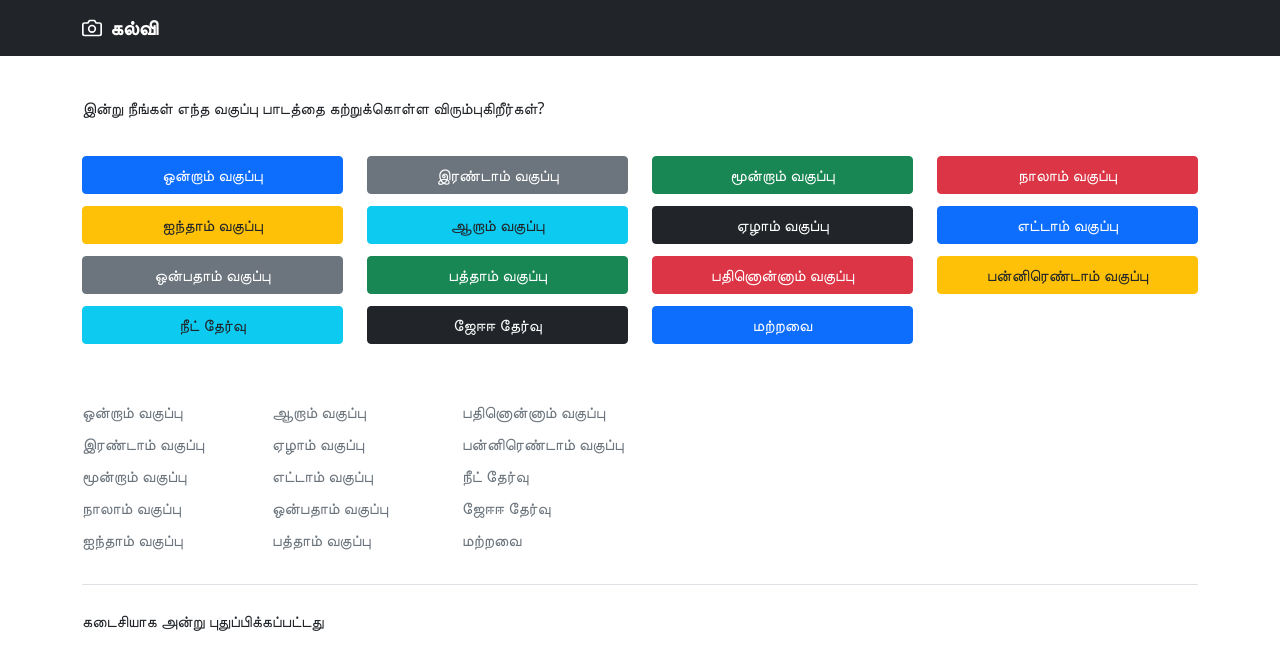
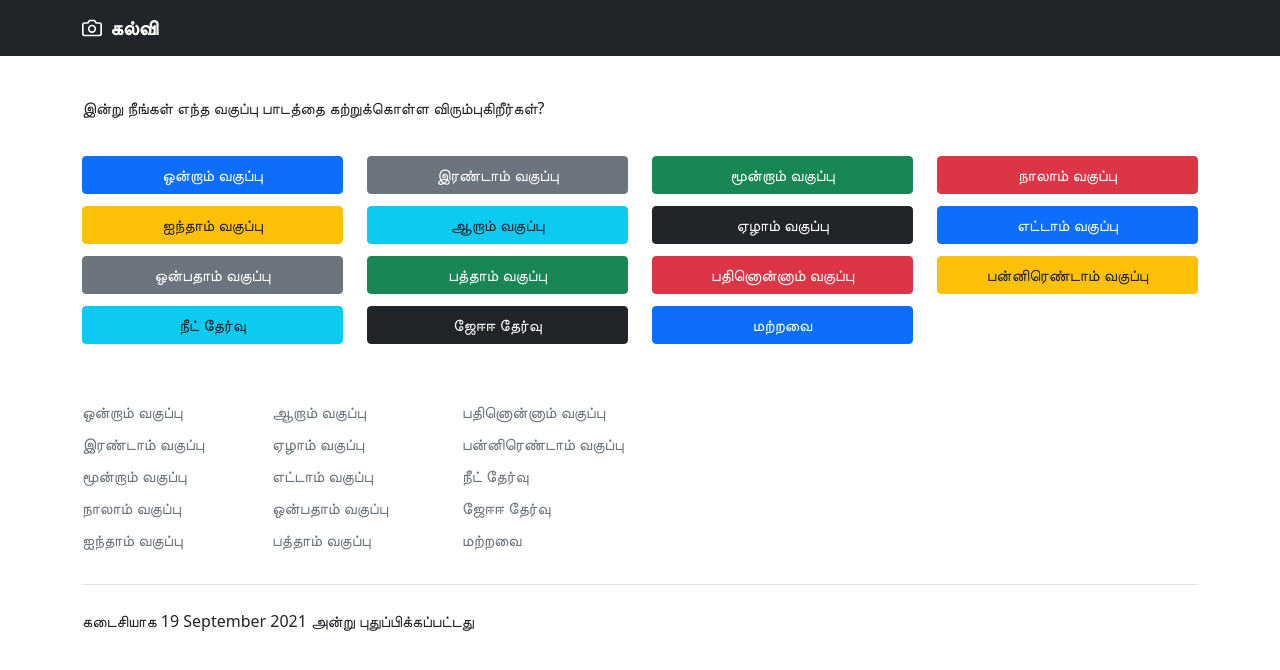
Before and after one commit to kalvitv/kalvitv.github.io, a Jekyll site: the page built from index.html, in a window 1280 px wide. Shown: the top 670 px of the page. Built offline with Jekyll 4.4.1, drawn with Linux system fonts in a browser that asks for light colours; part of the change alters nothing that is shown.

```diff
--- a/_layouts/default.html
+++ b/_layouts/default.html
@@ -73,7 +73,7 @@
     </div>
 
     <div class="d-flex justify-content-between py-4 my-4 border-top">
-      <p>கடைசியாக {{ page.date | date: "%-d %B %Y" }} அன்று புதுப்பிக்கப்பட்டது</p>
+      <p>கடைசியாக {{ site.time | date: "%-d %B %Y" }} அன்று புதுப்பிக்கப்பட்டது</p>
     </div>
   </footer>
 </div>
```
